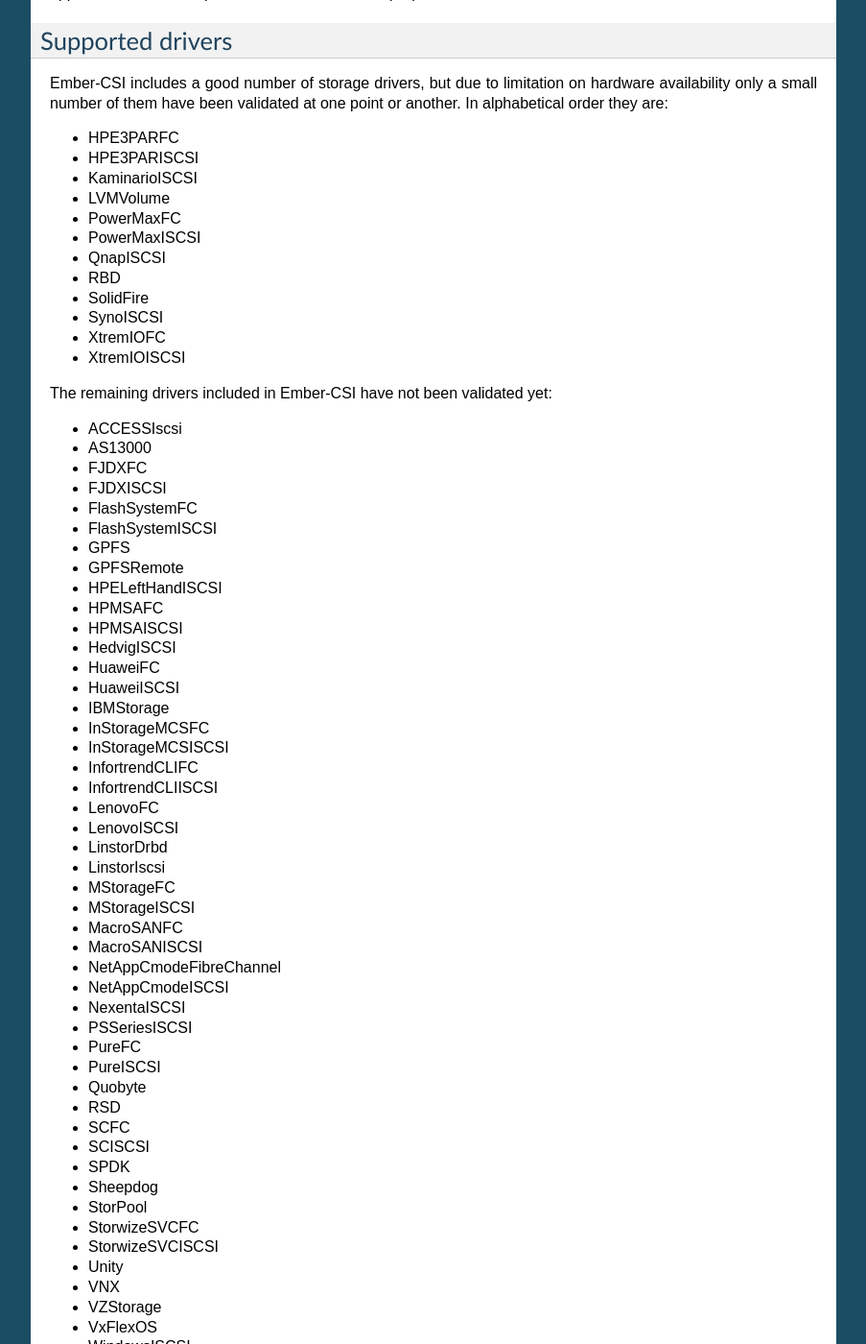
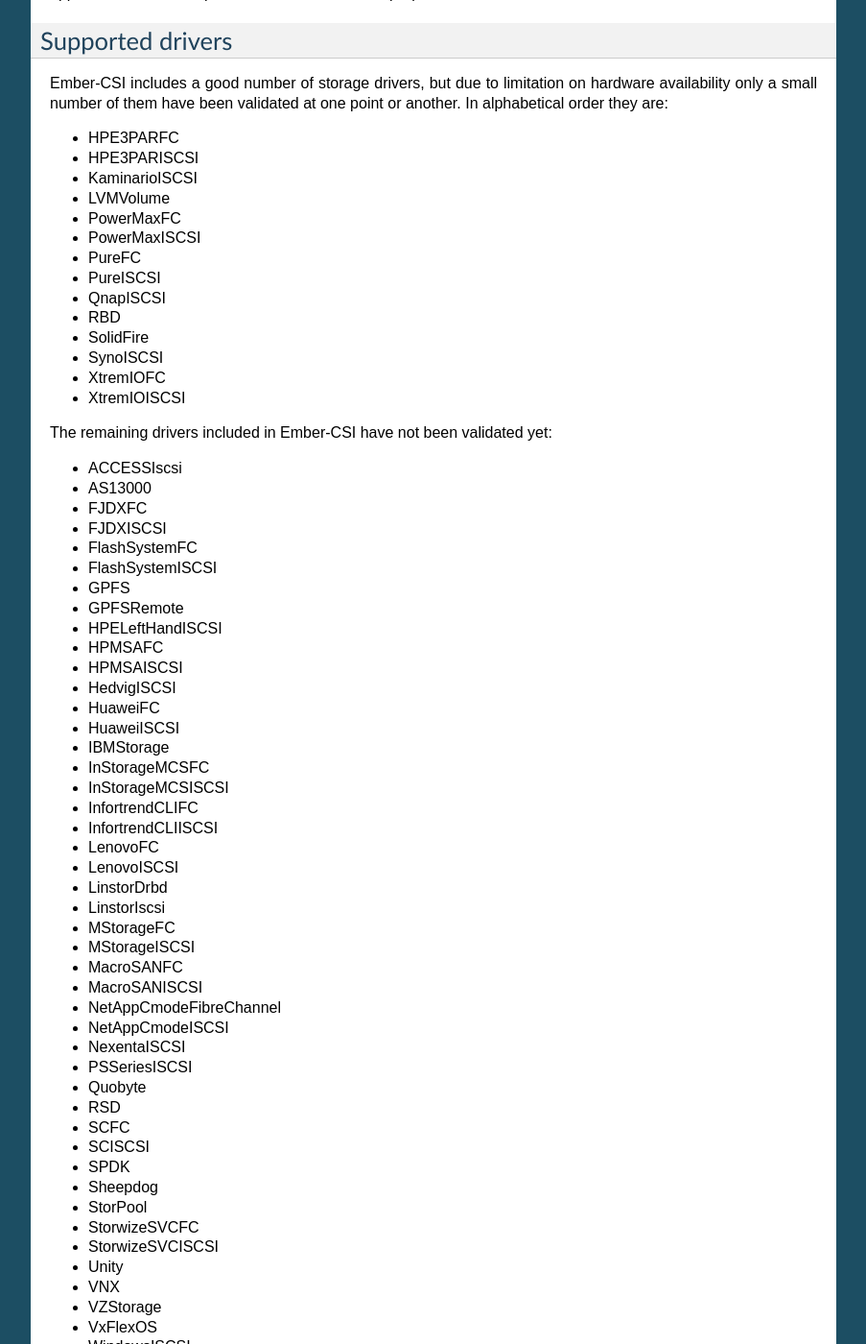
Before and after one commit to embercsi/ember-csi, a Sphinx documentation site: the page built from docs/ember.rst, in a window 1280 px wide and 1400 px high, scrolled down 871 px. Shown: the whole window at 96% size, without its empty margins (198-1101 px from the left). Built offline with Sphinx 7.4.7, drawn with Linux system fonts in a browser that asks for light colours; part of the change alters nothing that is shown.

```diff
--- a/docs/ember.rst
+++ b/docs/ember.rst
@@ -48,6 +48,8 @@ Ember-CSI includes a good number of storage drivers, but due to limitation on ha
 - LVMVolume
 - PowerMaxFC
 - PowerMaxISCSI
+- PureFC
+- PureISCSI
 - QnapISCSI
 - RBD
 - SolidFire
@@ -88,8 +90,6 @@ The remaining drivers included in Ember-CSI have not been validated yet:
 - NetAppCmodeISCSI
 - NexentaISCSI
 - PSSeriesISCSI
-- PureFC
-- PureISCSI
 - Quobyte
 - RSD
 - SCFC
```
